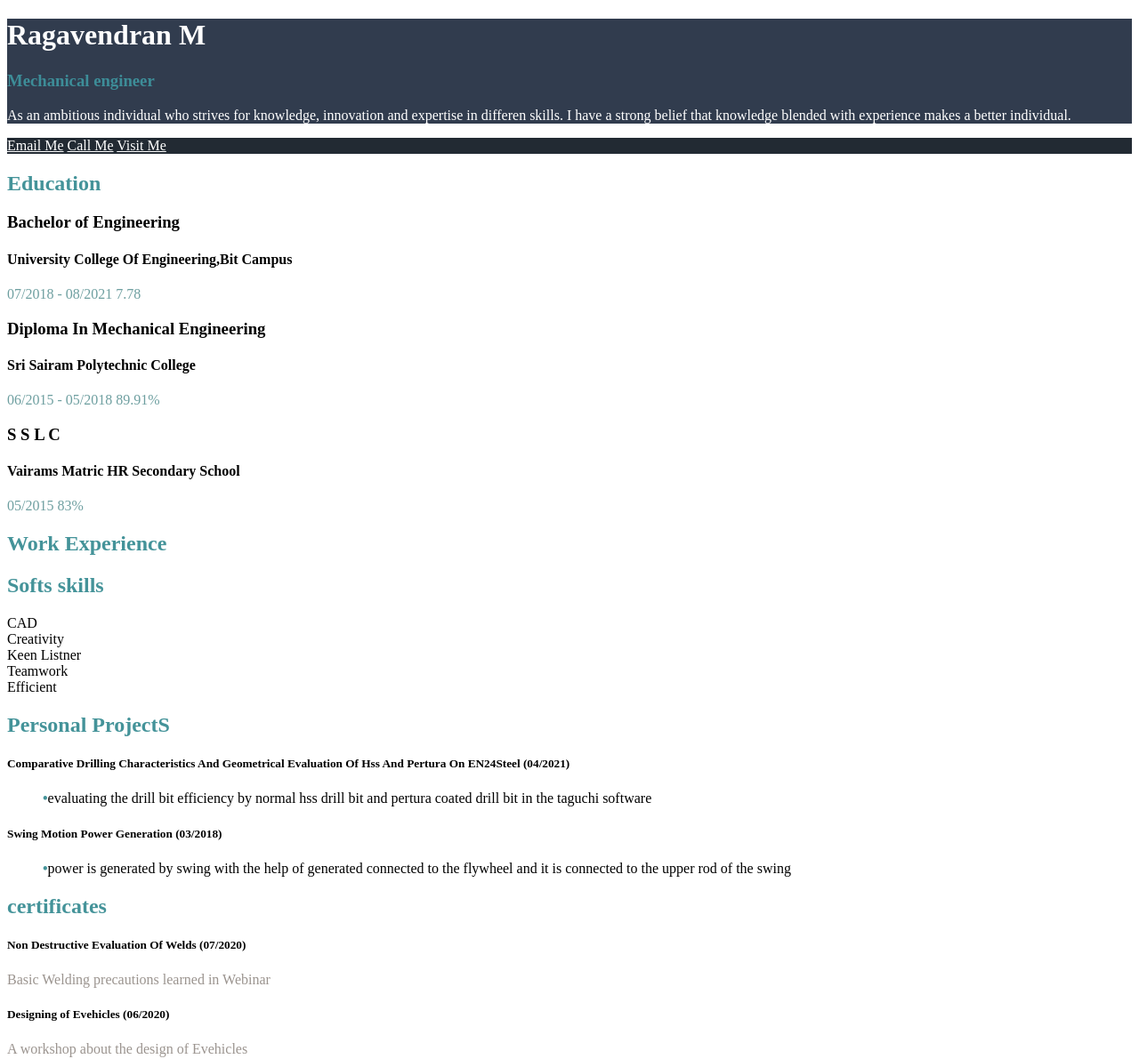
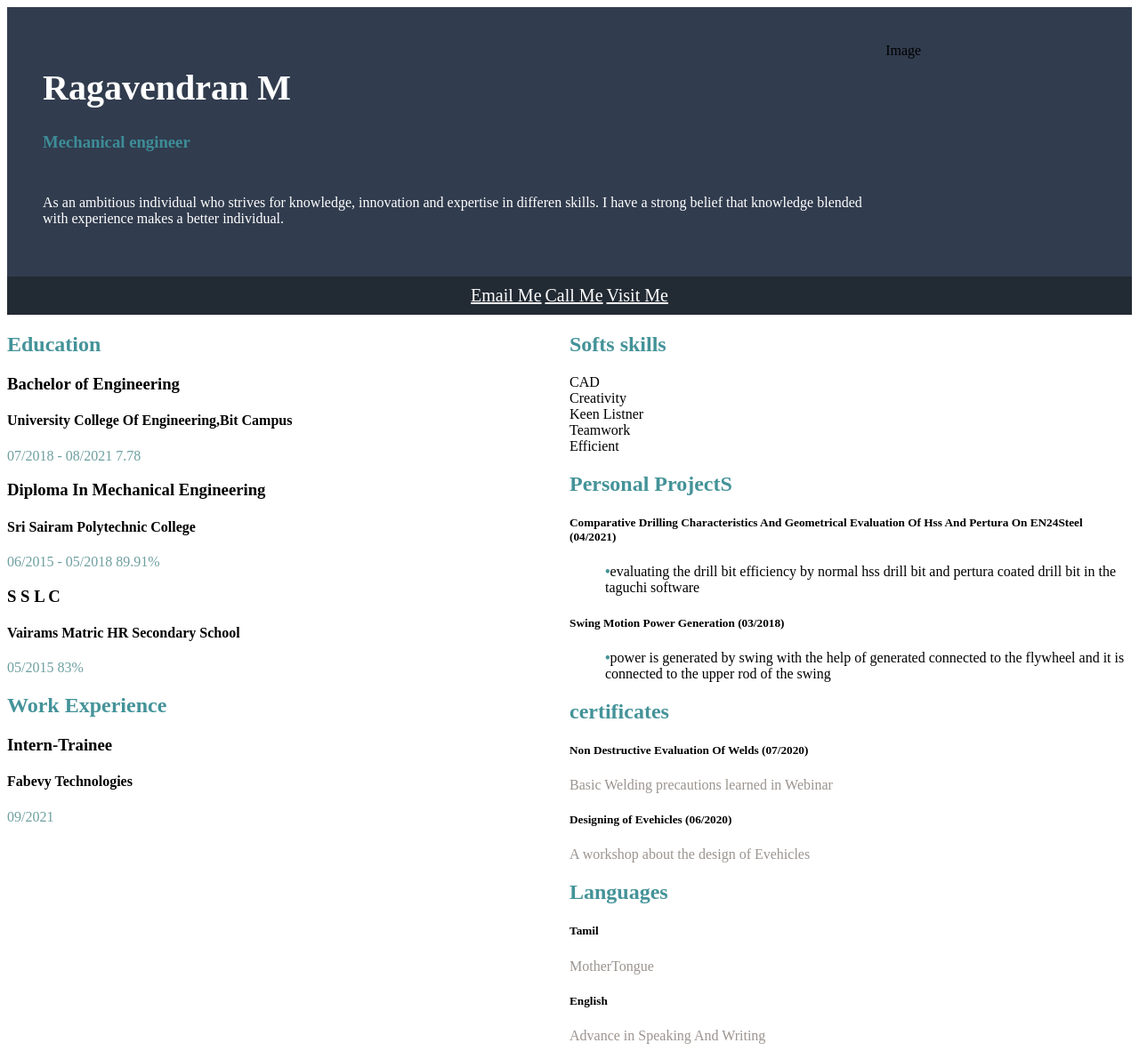
Before and after one commit to ragavendran30/personal-portfolio, a website: page index.html in a window 1280 px wide. Shown: the top 1191 px of the page at 89% size. Drawn offline with Linux system fonts and the light colour scheme.

Commit message:
implement layout

```diff
--- a/css/main.css
+++ b/css/main.css
@@ -1,11 +1,17 @@
 #header{
    background-color: rgb(49, 60, 78);
+   padding-top: 40px;
+   padding-right: 40px;
+   padding-bottom: 40px;
+   padding-left: 40px;
 }
 #header h1{
    color: white;
+   font-size: 40px;
 }
 #header h3{
    color:rgb(61, 141, 152) ;
+   padding-bottom: 30px;
 }
 #header p{
    color: #fff;
@@ -13,9 +19,13 @@
 
 #contacts{
   background-color: rgb(34, 42, 51);
+  text-align: center;
+  padding-top: 10px;
+  padding-bottom: 10px;
 }
 #contacts a{
    color: #fff;
+   font-size: 20px;
 }
 #main-contents h2{
    color: rgb(68, 147, 153);
@@ -33,3 +43,19 @@ ul li::before{
 #right span{
    color: rgb(155, 148, 143);
 }
+#main-contents{
+   display: flex;
+}
+#left,
+#right{
+   width: 50%;
+}
+#header{
+   display: flex;
+}
+.header-left{
+   width: 80%;
+}
+.header-right{
+   width: 20%;
+}
--- a/index.html
+++ b/index.html
@@ -5,13 +5,19 @@
         <meta http-equiv="X-UA-compatible" content="IE=edge">
         <meta name="viewport" content="width=device-width, intial-scale=1.0">
         <title>Ragavendran</title>
+        <link rel="stylesheet" href="css/reset.css">
         <link rel="stylesheet" href="css/main.css">
     </head>
     <body>
        <div id="header">
-           <h1>Ragavendran M</h1>
-           <h3>Mechanical engineer</h3>
-          <p> As an ambitious individual who strives for knowledge, innovation and expertise in differen skills. I have a strong belief that knowledge blended with experience makes a better individual.</p>
+           <div class="header-left">
+            <h1>Ragavendran M</h1>
+            <h3>Mechanical engineer</h3>
+            <p> As an ambitious individual who strives for knowledge,
+                innovation and expertise in differen skills.
+                I have a strong belief that knowledge blended with experience makes a better individual.</p>
+           </div>
+           <div class="header-right">Image</div>
        </div>
        <div id="contacts">
         <a href="mailto:ragapdkt@gmail.com">Email Me</a> <a href="tel:9865989889" title="my personal number">Call Me</a> <a href="https://www.google.com/maps/place/Pudukkottai,+Tamil+Nadu+622003/@10.3833075,78.7913742,15z/data=!3m1!4b1!4m5!3m4!1s0x3b00782d25029679:0x4503e2d3b4a3897f!8m2!3d10.3832867!4d78.800129" target="_blank">Visit Me</a>
@@ -49,6 +55,13 @@
                </div>
                <div class="contents-box">
                   <h2> Work Experience</h2>
+                  <div class="contents-box-details">
+                    <div class="contents-box-detail">
+                        <h3>Intern-Trainee</h3>
+                        <h4>Fabevy Technologies</h4>
+                        <span class="highlight-text-1">09/2021</span>
+                    </div>
+                  </div>
                </div>
            </div>
             <div id=right>
```
